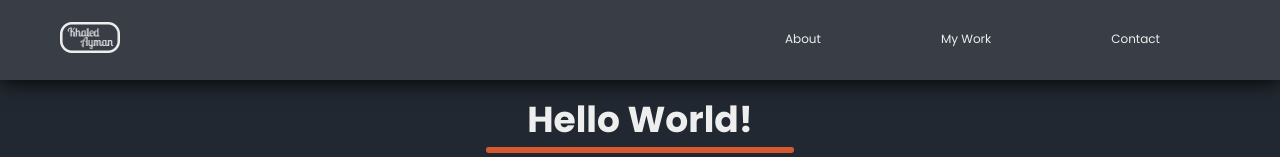
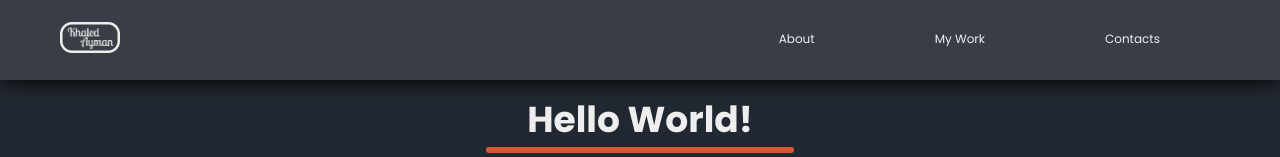
Before and after one commit to khaledaymanmoh/portfolio, a React (Create React App) app: page / in a window 1280 px wide. Shown: the top 157 px of the page. Built offline with nearby package versions, Linux system fonts and the light colour scheme.

Commit message:
spell-checks

```diff
--- a/src/components/Nav.js
+++ b/src/components/Nav.js
@@ -21,7 +21,7 @@ const Nav = () => {
           <div className='line'></div>
         </li>
         <li>
-          <Link to='/contacts'>Contact</Link>
+          <Link to='/contacts'>Contacts</Link>
           <div className='line'></div>
         </li>
       </ul>
```
